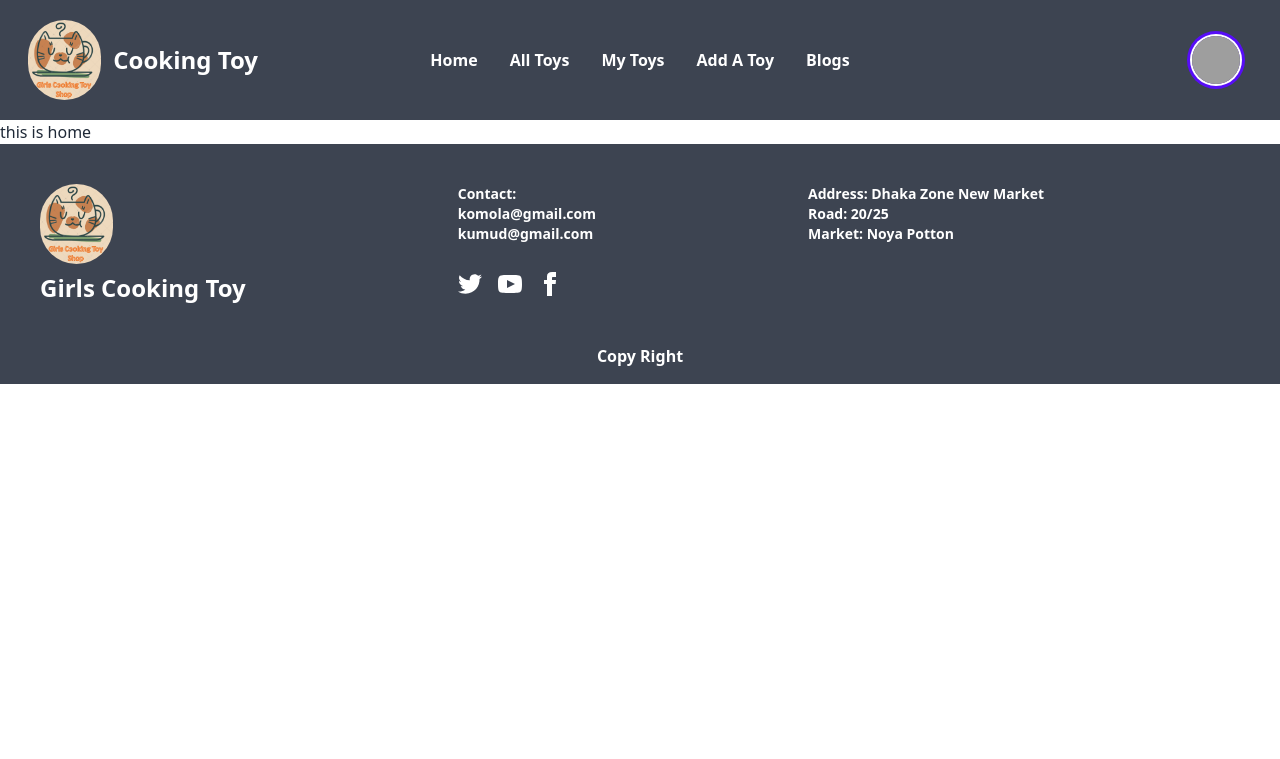
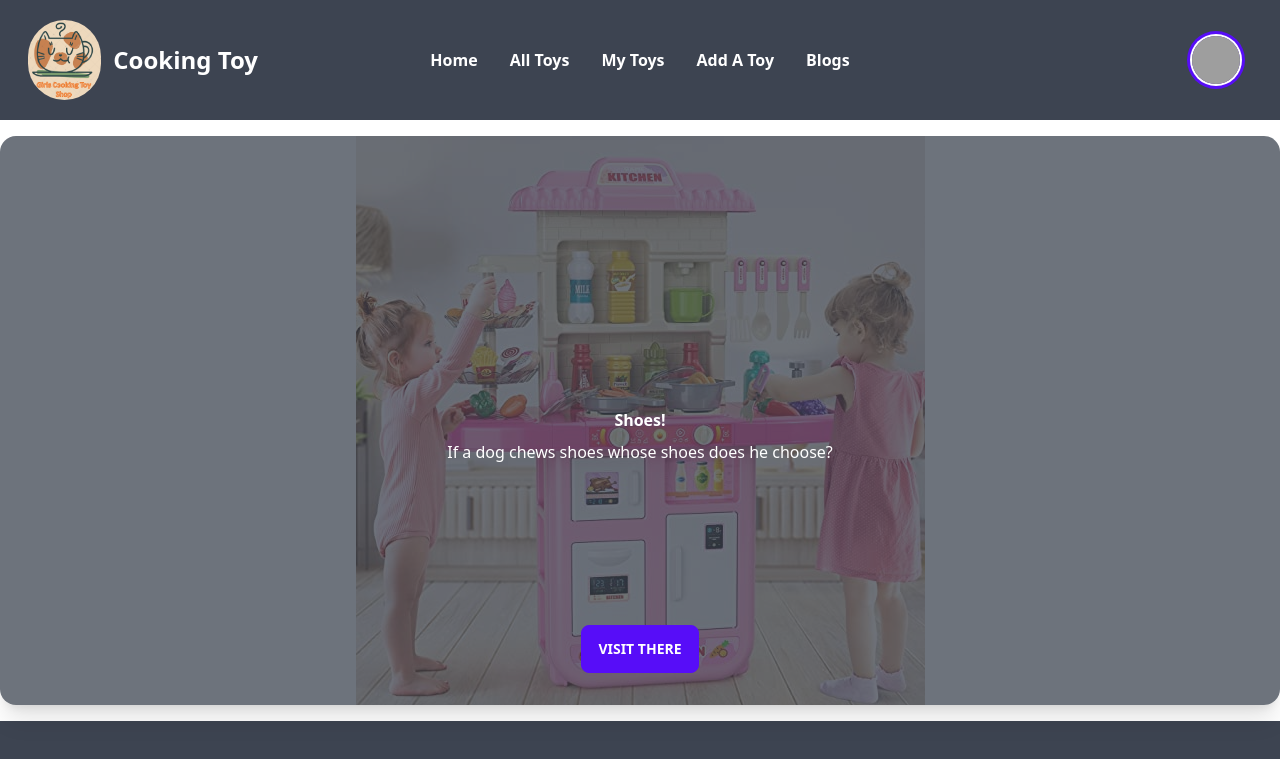
Before and after one commit to NabilaWorld/toy-market-client, a React (Vite) app: page / in a window 1280 px wide. Shown: the top 759 px of the page. Built offline with nearby package versions, Linux system fonts and the light colour scheme; grey boxes are pictures that could not be loaded.

Commit message:
commit the banner section

```diff
--- /dev/null
+++ b/src/Pages/Home/Banner/Banner.jsx
@@ -0,0 +1,22 @@
+import React from 'react';
+import imgage from '../../../assets/81gmsyff04L._AC_SX569_.jpg'
+
+const Banner = () => {
+    return (
+        <div>
+            <div className="card  w-full my-4  bg-base-100 shadow-xl image-full">
+            <figure><img src={imgage} alt="Girls Cooking Toy" /></figure>
+            <div className="card-body mt-28 md:mt-60">
+                <h2 className="font-bold text-center">Shoes!</h2>
+                <p className='text-center'>If a dog chews shoes whose shoes does he choose?</p>
+
+                <div className="text-center">
+                <button className="btn btn-primary">Visit There</button>
+                </div>
+            </div>
+        </div>
+        </div>
+    );
+};
+
+export default Banner;
--- a/src/Pages/Home/Home/Home.jsx
+++ b/src/Pages/Home/Home/Home.jsx
@@ -1,10 +1,9 @@
 import React from 'react';
+import Banner from '../Banner/Banner';
 
 const Home = () => {
     return (
-        <div>
-            <h1>this is home</h1>
-        </div>
+        <Banner></Banner>
     );
 };
 
```
Also changed, not shown: src/assets/81gmsyff04L._AC_SX569_.jpg (added).
